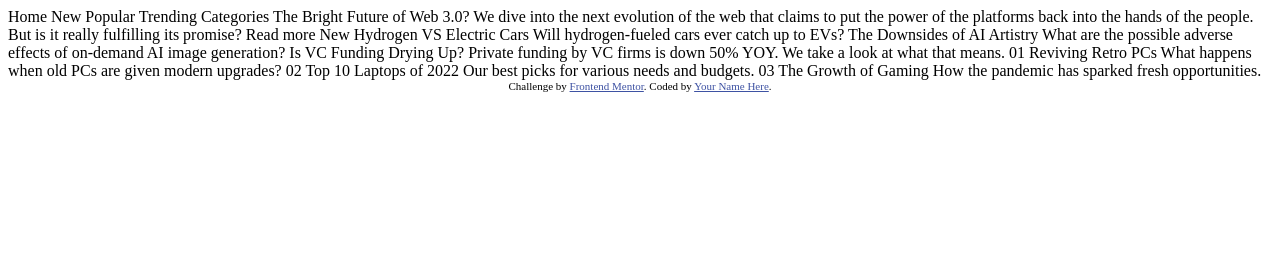
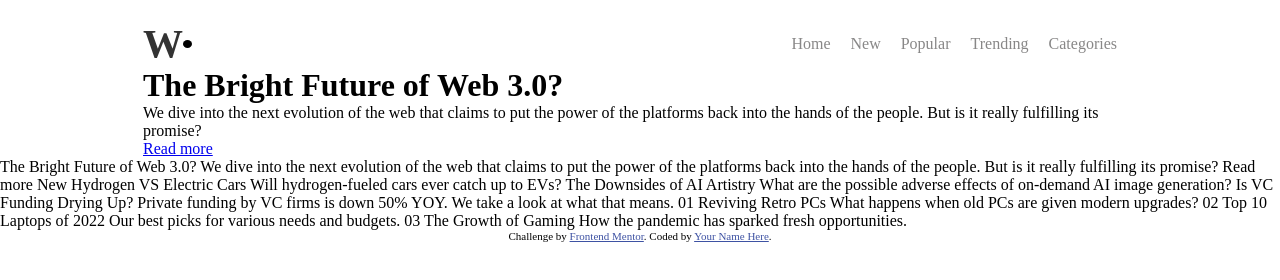
Before and after one commit to Panther-12/teach2give, a plain HTML site: page index.html in a window 1280 px wide. Drawn offline with Linux system fonts and the light colour scheme.

Commit message:
added the nav bar and styling

```diff
--- a/index.html
+++ b/index.html
@@ -5,6 +5,7 @@
   <meta name="viewport" content="width=device-width, initial-scale=1.0"> <!-- displays site properly based on user's device -->
 
   <link rel="icon" type="image/png" sizes="32x32" href="./assets/images/favicon-32x32.png">
+  <link rel="stylesheet" href="./styles.css">
 
   <title>Frontend Mentor | News homepage</title>
 
@@ -15,12 +16,29 @@
   </style>
 </head>
 <body>
+  <div class="nav-wrapper">
+    <nav>
+      <div class="logo-wrapper">
+        <h2>W</h2>
+        <div id="dot-wrapper"></div>
+      </div>
+      <ul>
+        <li>Home</li>
+        <li>New</li>
+        <li>Popular</li>
+        <li>Trending</li>
+        <li>Categories</li>
+      </ul>
+    </nav>
+  </div>
 
-  Home
-  New
-  Popular
-  Trending
-  Categories
+  <div class="content-wrapper">
+    <div class="top-wrapper">
+      <h1>The Bright Future of Web 3.0?</h1>
+      <p>We dive into the next evolution of the web that claims to put the power of the platforms back into the hands of the people. But is it really fulfilling its promise?</p>
+      <a href="#">Read more</a>
+    </div>
+  </div>
 
   The Bright Future of Web 3.0?
 
--- /dev/null
+++ b/styles.css
@@ -0,0 +1,68 @@
+*{
+    margin: 0;
+    padding: 0;
+    box-sizing: border-box;
+}
+
+body{
+    background-color: #ffffff;
+    justify-content: center;
+}
+
+.nav-wrapper{
+    align-items: center;
+    align-content: center;
+    padding: 0 20px;
+    width: 80%;
+    padding-right: 15px;
+    padding-left: 15px;
+    margin-right: auto;
+    margin-left: auto;
+}
+
+.nav-wrapper > nav {
+  display: flex;
+  margin-top: 20px;
+  justify-content: space-between;
+  align-items: center;
+  align-content: center;
+}
+
+ul{
+    list-style: none;
+    display: flex;
+    li{
+        margin-right: 20px;
+        text-decoration: none;
+        color: #888787;
+        font-weight: 500;
+    }
+}
+
+#dot-wrapper{
+    border-radius: 50%;
+    background-color: black;
+    width: 9px;
+    height: 8px;
+}
+
+nav > .logo-wrapper{
+    display: flex;
+    align-items: center;
+}
+
+.logo-wrapper{
+    h2{
+        font-size: 2.5rem;
+        font-weight: 700;
+        color: #333;
+    }
+}
+
+.content-wrapper{
+    width: 80%;
+    padding-right: 15px;
+    padding-left: 15px;
+    margin-right: auto;
+    margin-left: auto;
+}
```
